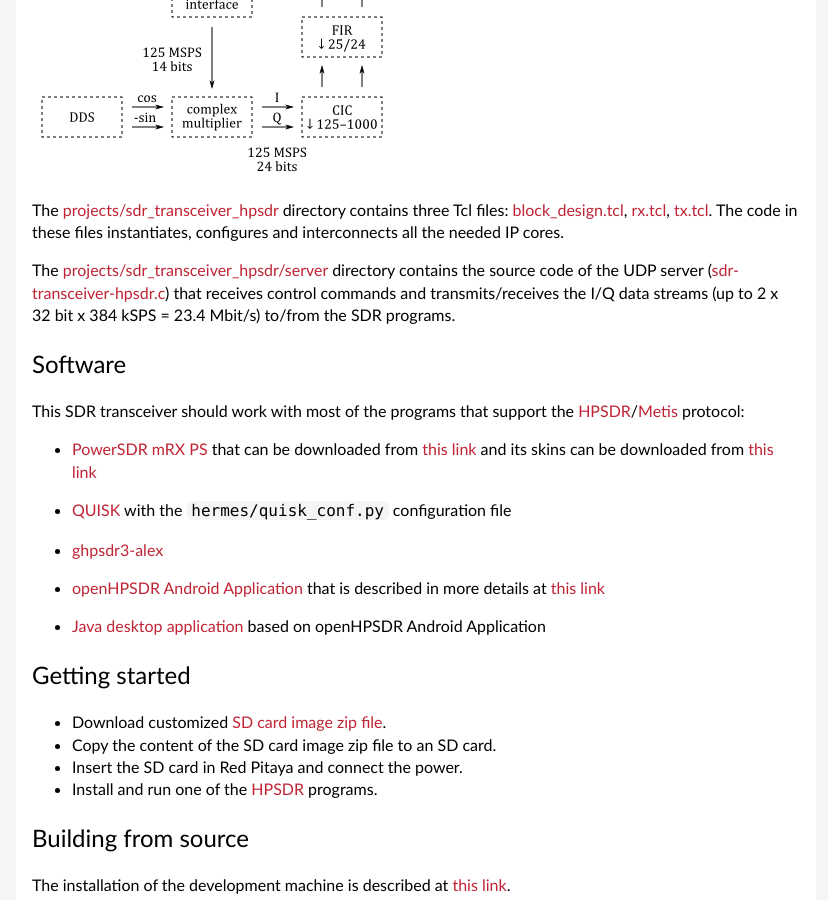
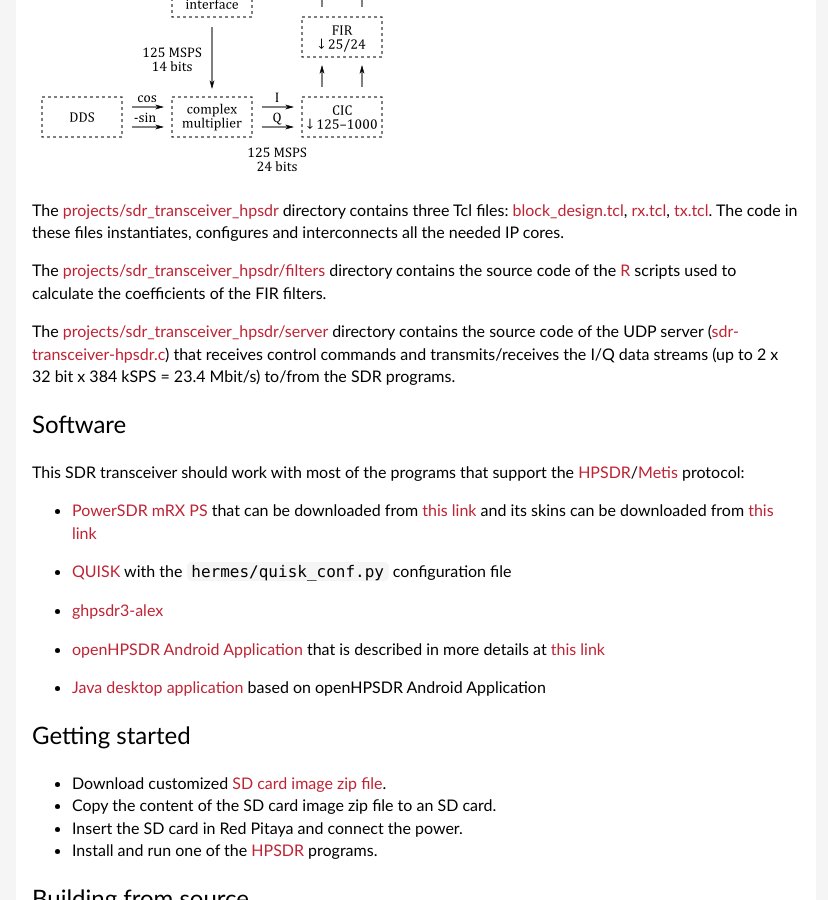
Before and after one commit to pavel-demin/red-pitaya-notes, a Jekyll site: the page built from sdr-transceiver-hpsdr.md, in a window 1280 px wide and 900 px high, scrolled down 1352 px. Shown: the whole window, without its empty margins (224-1052 px from the left). Built offline with Jekyll 4.4.1, drawn with Linux system fonts in a browser that asks for light colours.

Commit message:
add link to filters

```diff
--- a/sdr-transceiver-hpsdr.md
+++ b/sdr-transceiver-hpsdr.md
@@ -34,6 +34,8 @@
 ![SDR transceiver compatible with HPSDR ]({{ "/img/sdr-transceiver-hpsdr.png" | prepend: site.baseurl }})
 
 The [projects/sdr_transceiver_hpsdr](https://github.com/pavel-demin/red-pitaya-notes/tree/master/projects/sdr_transceiver_hpsdr) directory contains three Tcl files: [block_design.tcl](https://github.com/pavel-demin/red-pitaya-notes/blob/master/projects/sdr_transceiver_hpsdr/block_design.tcl), [rx.tcl](https://github.com/pavel-demin/red-pitaya-notes/blob/master/projects/sdr_transceiver_hpsdr/rx.tcl), [tx.tcl](https://github.com/pavel-demin/red-pitaya-notes/blob/master/projects/sdr_transceiver_hpsdr/tx.tcl). The code in these files instantiates, configures and interconnects all the needed IP cores.
+
+The [projects/sdr_transceiver_hpsdr/filters](https://github.com/pavel-demin/red-pitaya-notes/tree/master/projects/sdr_transceiver_hpsdr/filters) directory contains the source code of the [R](http://www.r-project.org) scripts used to calculate the coefficients of the FIR filters.
 
 The [projects/sdr_transceiver_hpsdr/server](https://github.com/pavel-demin/red-pitaya-notes/tree/master/projects/sdr_transceiver_hpsdr/server) directory contains the source code of the UDP server ([sdr-transceiver-hpsdr.c](https://github.com/pavel-demin/red-pitaya-notes/blob/master/projects/sdr_transceiver_hpsdr/server/sdr-transceiver-hpsdr.c)) that receives control commands and transmits/receives the I/Q data streams (up to 2 x 32 bit x 384 kSPS = 23.4 Mbit/s) to/from the SDR programs.
 
```
